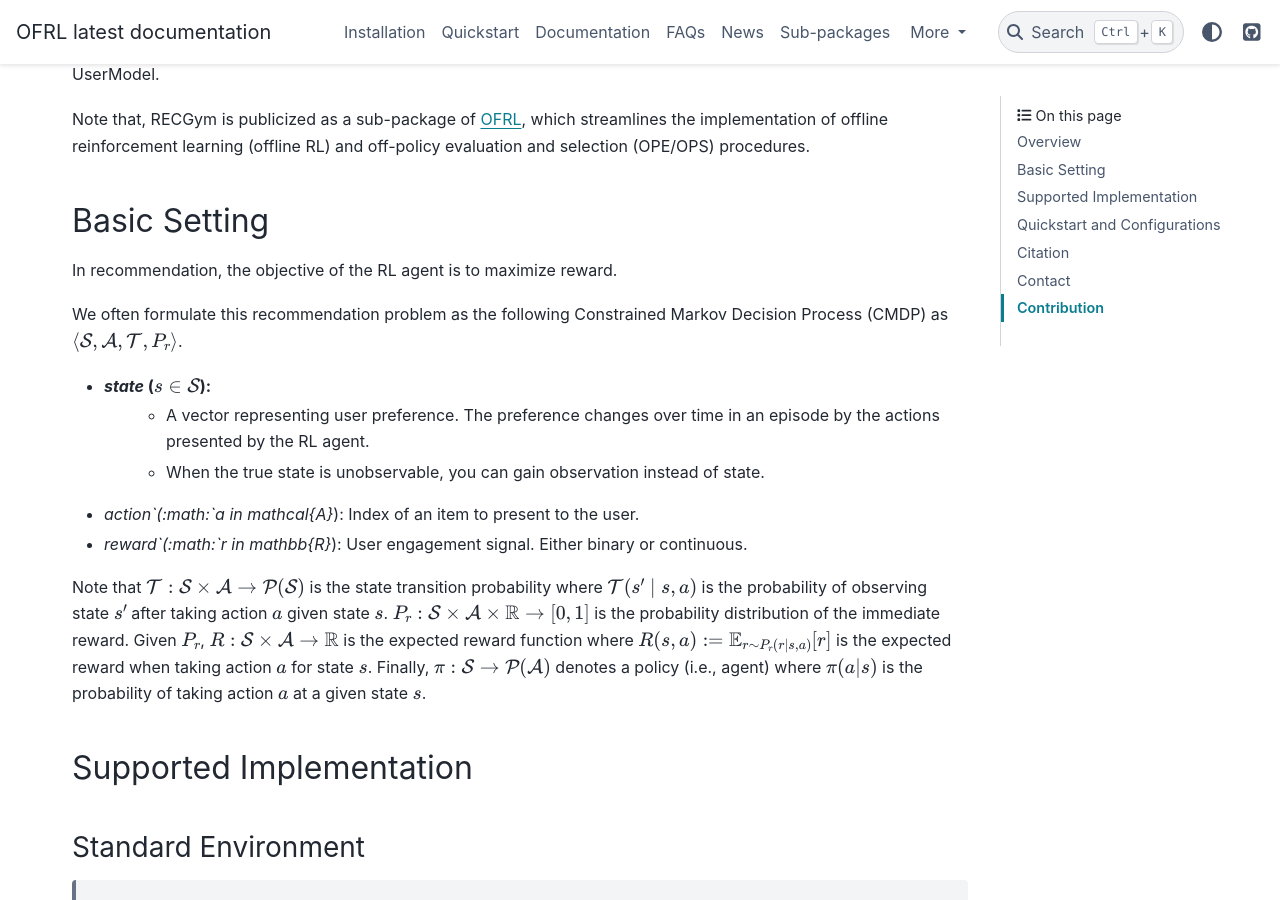
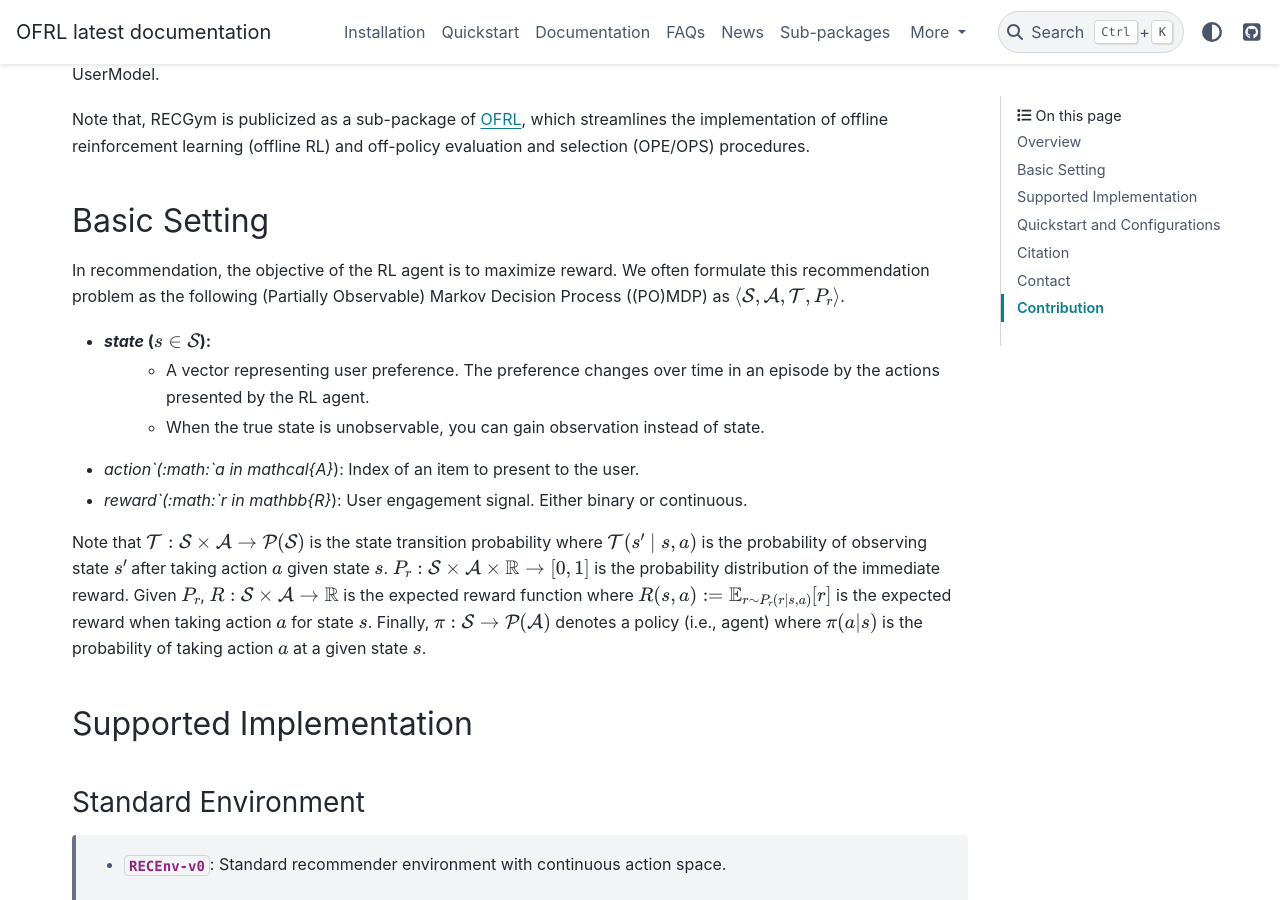
Before and after one commit to hakuhodo-technologies/scope-rl, a Sphinx documentation site: the page built from docs/documentation/recgym_about.rst, in a window 1280 px wide and 900 px high, scrolled down 400 px. Built offline with Sphinx 7.4.7 and the PyData theme 0.15.4, drawn with Linux system fonts in a browser that asks for light colours; pages that are not in the unit, such as notebooks, are missing from menus.

Commit message:
modified

```diff
--- a/docs/documentation/recgym_about.rst
+++ b/docs/documentation/recgym_about.rst
@@ -12,8 +12,7 @@ Note that, RECGym is publicized as a sub-package of :doc:`OFRL <index>`, which s
 Basic Setting
 ~~~~~~~~~~
 In recommendation, the objective of the RL agent is to maximize reward.
-
-We often formulate this recommendation problem as the following Constrained Markov Decision Process (CMDP) as :math:`\langle \mathcal{S}, \mathcal{A}, \mathcal{T}, P_r \rangle`.
+We often formulate this recommendation problem as the following (Partially Observable) Markov Decision Process ((PO)MDP) as :math:`\langle \mathcal{S}, \mathcal{A}, \mathcal{T}, P_r \rangle`.
 
 * `state` (:math:`s \in \mathcal{S}`):
     * A vector representing user preference.  The preference changes over time in an episode by the actions presented by the RL agent.
```
